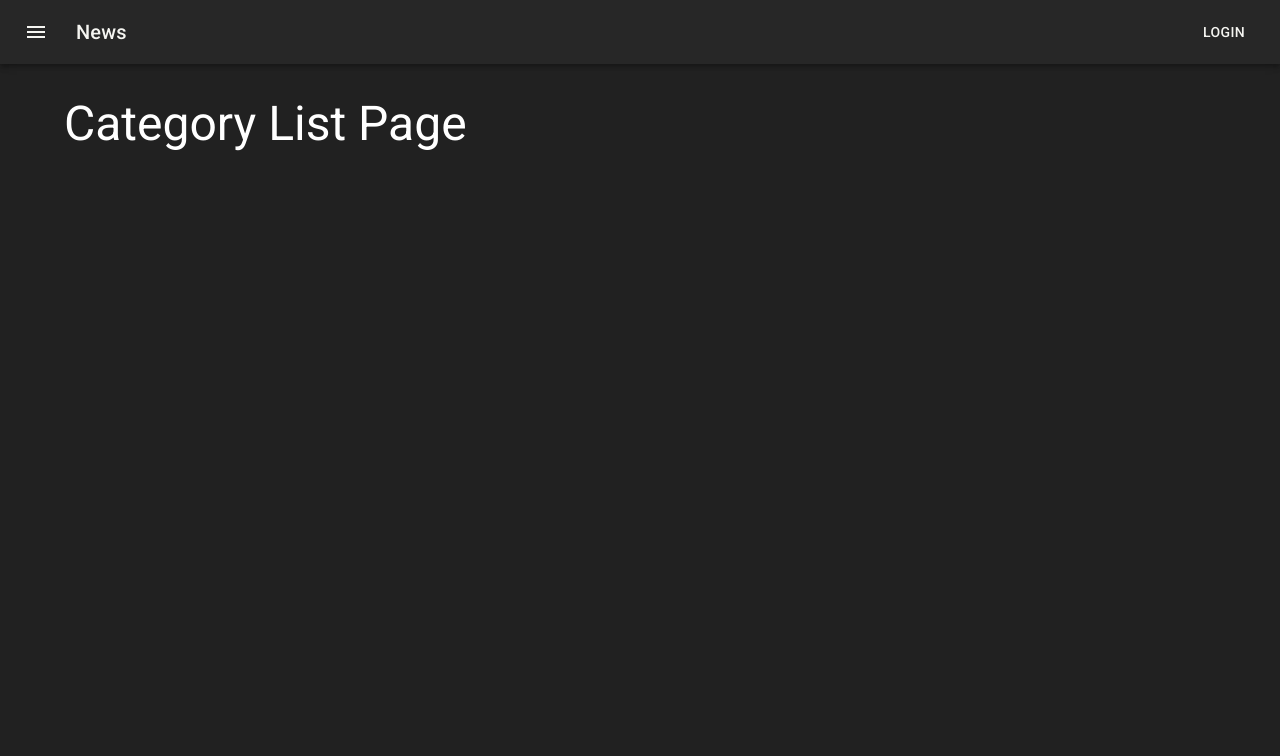
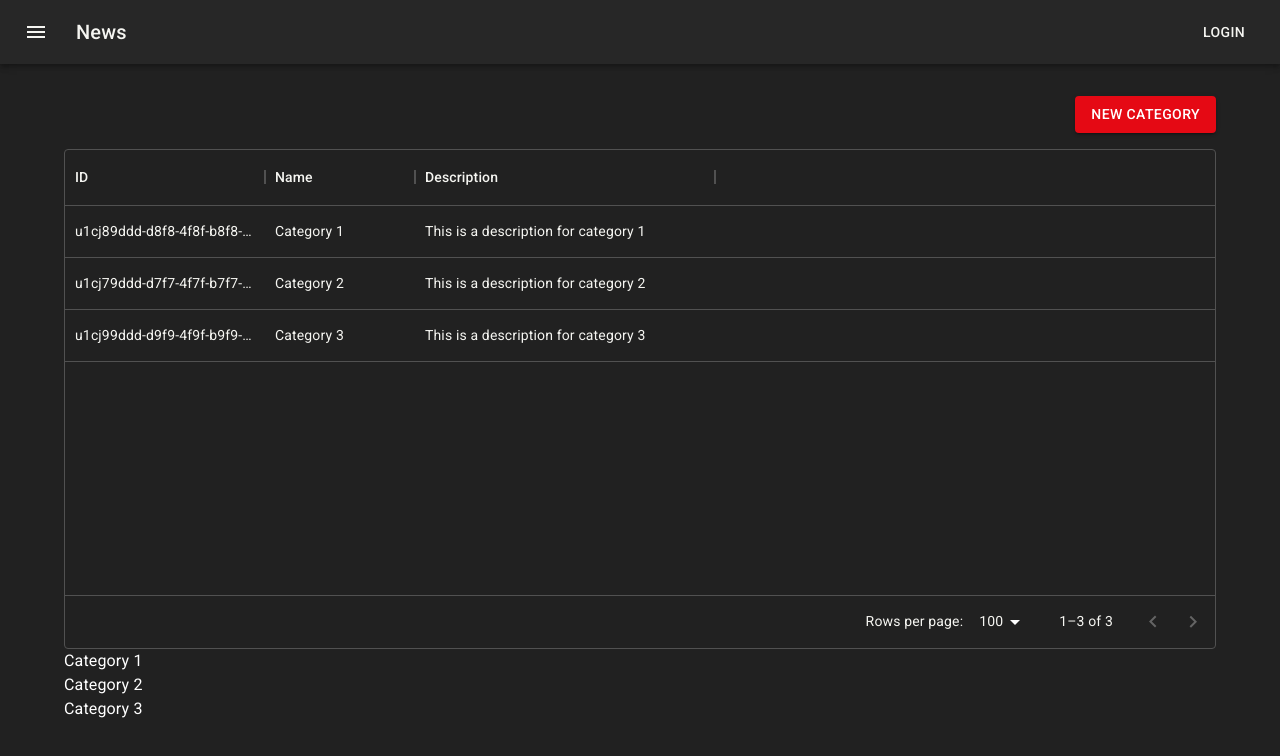
Before and after one commit to LucasGois1/admin-catalog-frontend, a React (Create React App) app: page / in a window 1280 px wide. Shown: the top 756 px of the page. Built offline with nearby package versions, Linux system fonts and the light colour scheme.

Commit message:
feat: :sparkles: add Redux
First version of our category slice

```diff
--- a/package.json
+++ b/package.json
@@ -7,6 +7,8 @@
     "@emotion/styled": "^11.10.0",
     "@mui/icons-material": "^5.8.4",
     "@mui/material": "^5.10.1",
+    "@mui/styled-engine-sc": "^5.10.1",
+    "@mui/x-data-grid": "^5.15.3",
     "@reduxjs/toolkit": "^1.8.5",
     "@testing-library/jest-dom": "^5.16.5",
     "@testing-library/react": "^13.3.0",
@@ -20,6 +22,7 @@
     "react-redux": "^8.0.2",
     "react-router-dom": "^6.3.0",
     "react-scripts": "^2.1.3",
+    "styled-components": "^5.3.5",
     "typescript": "^4.7.4",
     "web-vitals": "^2.1.4"
   },
--- a/src/app/store.ts
+++ b/src/app/store.ts
@@ -1,9 +1,11 @@
-import { configureStore, ThunkAction, Action } from '@reduxjs/toolkit';
-import counterReducer from '../features/counter/counterSlice';
+import { configureStore, ThunkAction, Action } from "@reduxjs/toolkit";
+import counterReducer from "../features/counter/counterSlice";
+import categoryReducer from "../features/categories/categorySlice";
 
 export const store = configureStore({
   reducer: {
     counter: counterReducer,
+    categories: categoryReducer,
   },
 });
 
--- a/src/features/categories/ListCategories.tsx
+++ b/src/features/categories/ListCategories.tsx
@@ -1,10 +1,49 @@
-import { Typography } from "@mui/material";
+import { Box, Button, Typography } from "@mui/material";
 import React from "react";
+import { useAppSelector } from "../../app/hooks";
+import { selectCategories, Category } from "./categorySlice";
+import { Link } from "react-router-dom";
+import { DataGrid, GridColDef, GridRowsProp } from "@mui/x-data-grid";
 
 export default function ListCategories() {
+  const categories = useAppSelector(selectCategories);
+
+  const rows: GridRowsProp = categories.map(
+    ({ id, name, description, created_at }) => ({
+      id,
+      name,
+      description,
+      created_at,
+    })
+  );
+
+  const columns: GridColDef[] = [
+    { field: "id", headerName: "ID", width: 200 },
+    { field: "name", headerName: "Name", width: 150 },
+    { field: "description", headerName: "Description", width: 300 },
+  ];
+
   return (
-    <Typography variant="h3" component="h1">
-      Category List Page
-    </Typography>
+    <Box maxWidth="lg" sx={{ mt: 4, mb: 4 }}>
+      <Box display="flex" justifyContent="flex-end">
+        <Button
+          variant="contained"
+          color="secondary"
+          component={Link}
+          to="/categories/create"
+          style={{ marginBottom: "1rem" }}
+        >
+          New Category
+        </Button>
+      </Box>
+
+      <div style={{ height: 500, width: "100%" }}>
+        <DataGrid rows={rows} columns={columns}></DataGrid>
+      </div>
+
+      {categories.map((category) => (
+        <Typography key={category.id}>{category.name}</Typography>
+      ))}
+    </Box>
   );
 }
--- /dev/null
+++ b/src/features/categories/categorySlice.ts
@@ -0,0 +1,52 @@
+import { createSlice } from "@reduxjs/toolkit";
+import { RootState } from "../../app/store";
+
+export interface Category {
+  id: string;
+  name: string;
+  is_active: boolean;
+  created_at: string;
+  updated_at: string;
+  description: null | string;
+  deleted_at: null | string;
+}
+
+const category: Category = {
+  id: "u1cj89ddd-d8f8-4f8f-b8f8-d8f8d8f8f8f8",
+  name: "Category 1",
+  description: "This is a description for category 1",
+  is_active: true,
+  deleted_at: null,
+  created_at: "2020-01-01T00:00:00.000Z",
+  updated_at: "2020-01-01T00:00:00.000Z",
+};
+
+const categories = [
+  category,
+  {
+    ...category,
+    id: "u1cj79ddd-d7f7-4f7f-b7f7-d7f7d7f7f7f7",
+    name: "Category 2",
+    description: "This is a description for category 2",
+  },
+  {
+    ...category,
+    id: "u1cj99ddd-d9f9-4f9f-b9f9-d9f9d9f9f9f9",
+    name: "Category 3",
+    description: "This is a description for category 3",
+  },
+];
+
+const categorySlice = createSlice({
+  name: "categories",
+  initialState: categories,
+  reducers: {
+    createCategory(state, action) {},
+    updateCategory(state, action) {},
+    deleteCategory(state, action) {},
+  },
+});
+
+export const selectCategories = (state: RootState) => state.categories;
+
+export default categorySlice.reducer;
```
Also changed, not shown: 1 other file (tests, documents, lock files or other folders).
